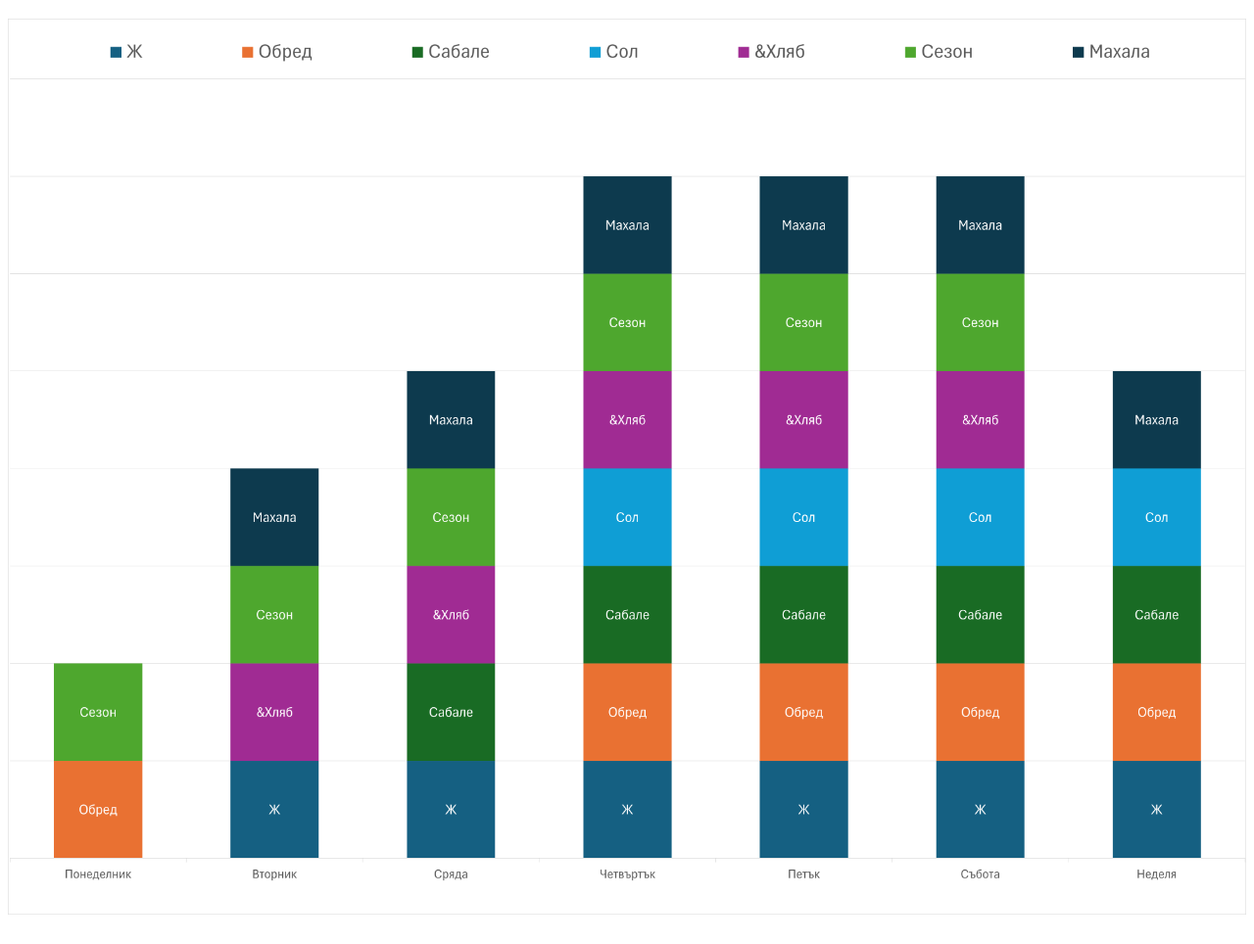
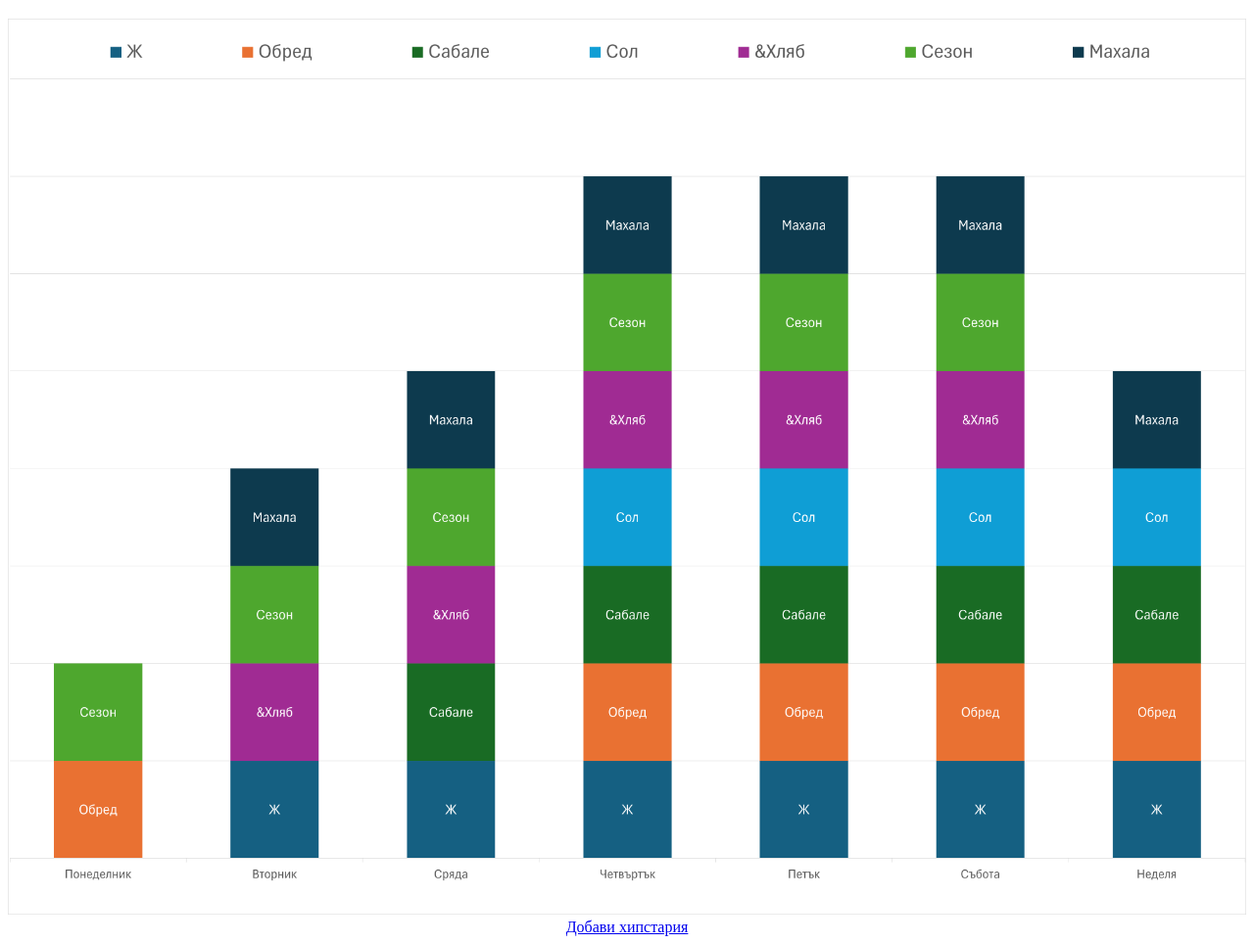
Before and after one commit to mikechernev/raboti.li, a plain HTML site: page index.html in a window 1280 px wide. Shown: the part 61-1025 px from the top of the page at 98% size. Drawn offline with Linux system fonts and the light colour scheme.

Commit message:
Let the contributers flow

```diff
--- a/index.html
+++ b/index.html
@@ -20,5 +20,6 @@
 <body>
 <h1 style="text-align: center;">РАБОТИ ЛИ ХИПСТАРИЯТА</h1>
 <img width="100%" src="graph.png"/>
+<div width="100%" style="text-align: center;"><a href="https://github.com/mikechernev/raboti.li">Добави хипстария</a></div>
 </body>
 </html>
```
